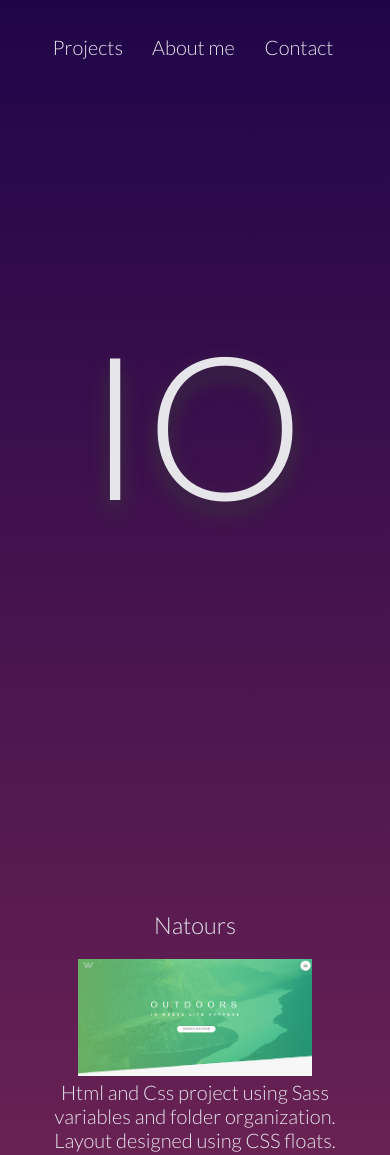
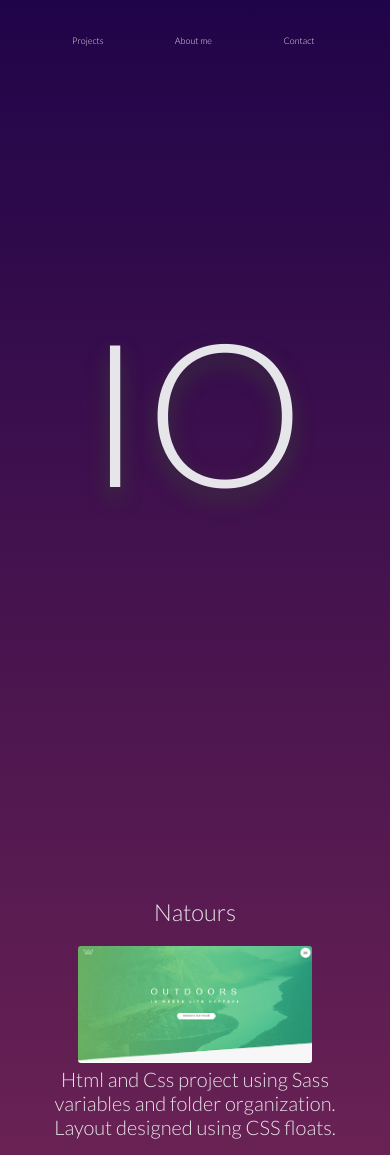
Before and after one commit to ilmoott/Portfolio, a website: page index.html in a window 390 px wide. Shown: the top 1155 px of the page. Drawn offline with nearby package versions, Linux system fonts and the light colour scheme.

Commit message:
changes on the typography and pictures borders

```diff
--- a/style/scss/0-Base/_typography.scss
+++ b/style/scss/0-Base/_typography.scss
@@ -25,6 +25,10 @@ body{
     &__item{
         width: 20%;
         transition: all .2s;
+
+        @media screen and (max-width: 40rem){
+            font-size: .9rem;
+        }
 
         &:hover{
             border-bottom: 1px solid $color-primary;
@@ -70,5 +74,12 @@ body{
     &__link:visited{
         text-decoration: none;
         color: $color-primary;
+
+        @media screen and (min-width: 100rem) {
+            font-size: $font-sm;
+        }
+
     }
+
+
 }
--- a/style/scss/1-Layout/_article.scss
+++ b/style/scss/1-Layout/_article.scss
@@ -11,10 +11,12 @@
 
     &__icon-link{
         flex-basis: 100%;
+        border-radius: 4px;
 
         &--img{
             width: 100%;
             max-width: 120rem;
+            border-radius: 3px;
         }
     }
 
```
Also changed, not shown: style/css/style.css.
